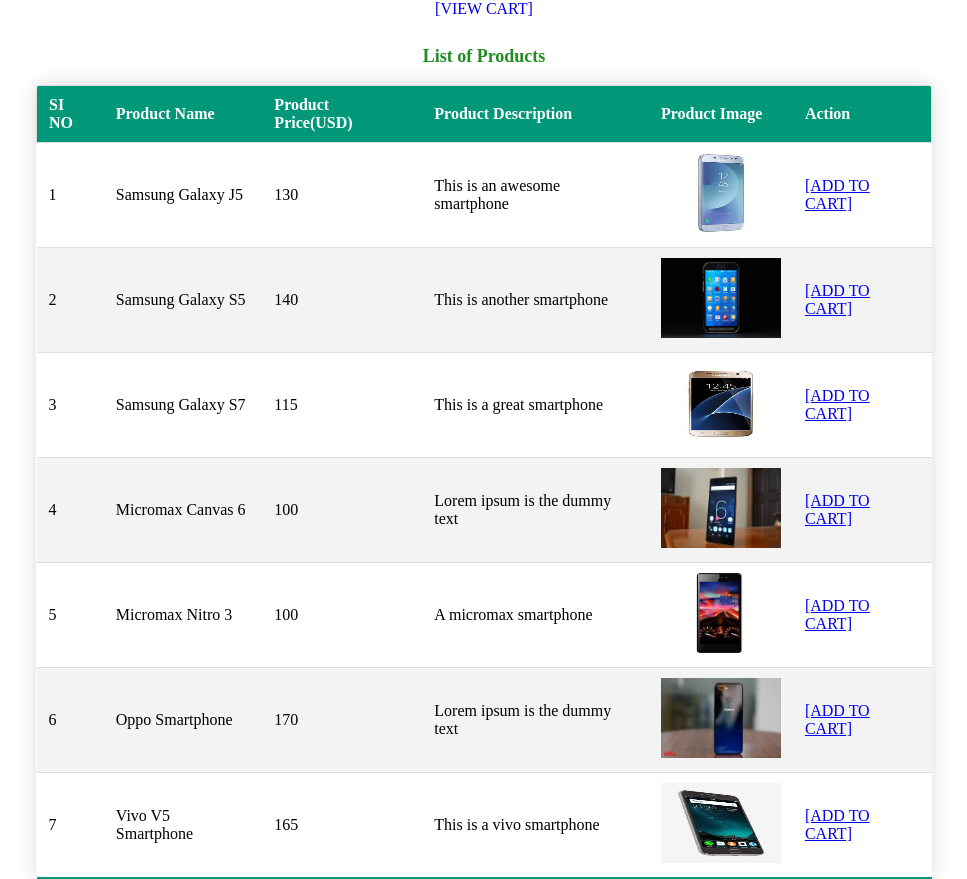
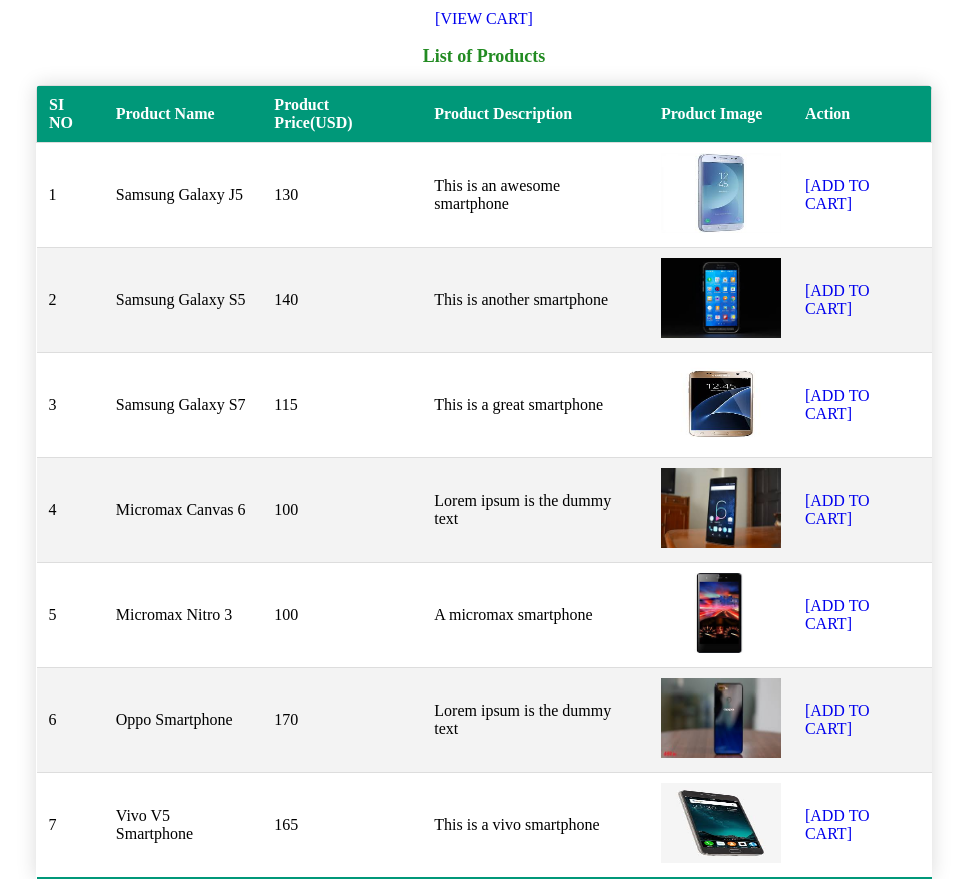
Before and after one commit to hopeforfuture/paypal, a PHP site: page /paypal/ in a window 1280 px wide. Shown: the whole page, without its empty margins (156-1123 px from the left). Run offline with PHP 8.4, Linux system fonts and the light colour scheme; data comes from the database, SQL or seed files in the repository.

Commit message:
commit changes

```diff
--- a/css/custom.css
+++ b/css/custom.css
@@ -29,7 +29,7 @@ h3.msg {
 }
 
 .heading {
-    padding: 0 0 10px 0;
+    margin-top: 10px;
     text-align: center;
 }
 
@@ -70,3 +70,7 @@ h3.msg {
 .content-table tbody tr:last-of-type {
 	border-bottom: 2px solid #009879;
 }
+
+.content-table tbody a {
+    text-decoration: none;
+}
```
Also changed, not shown: stripepaymentprocess.php (+9 -8 lines).
